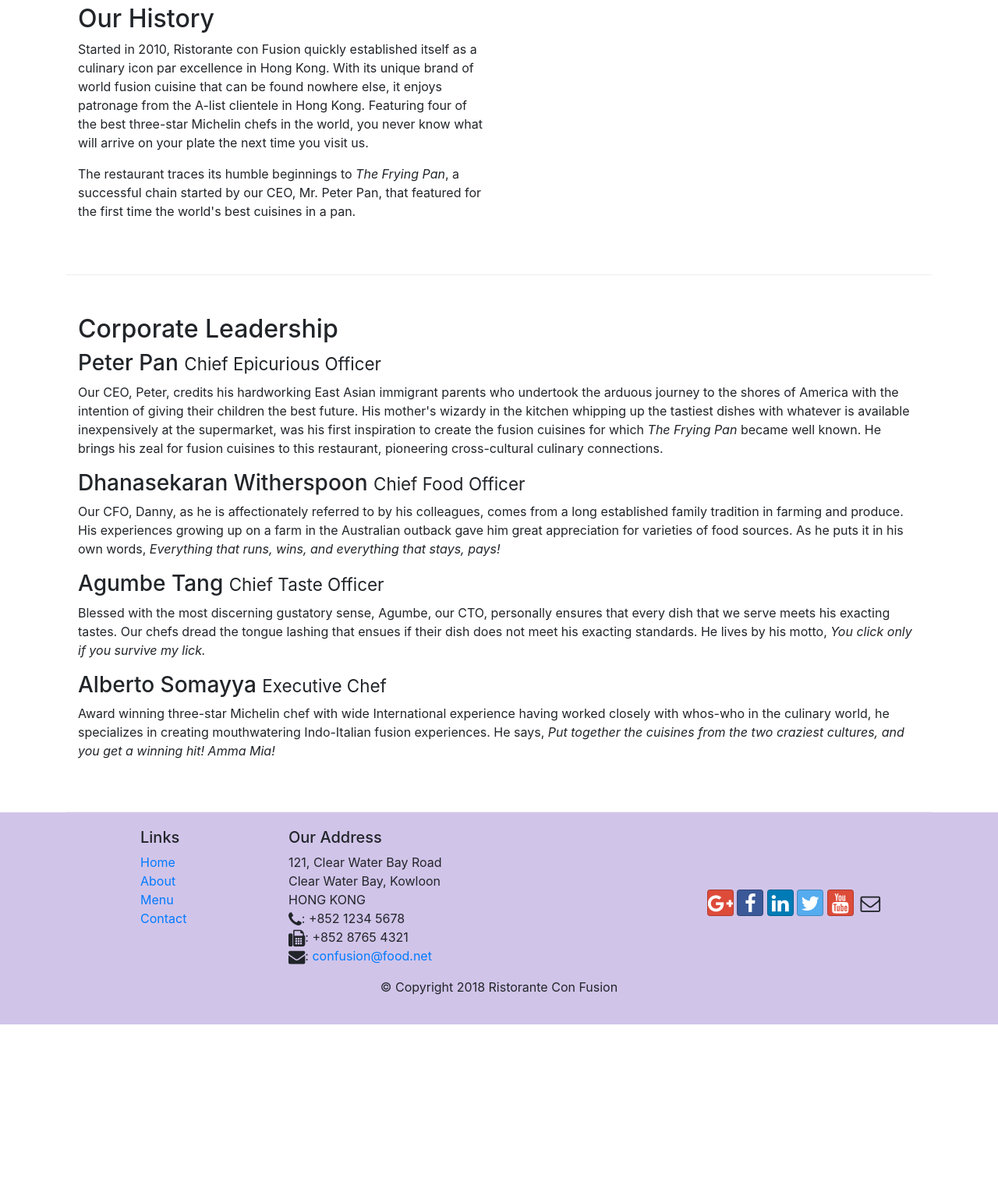
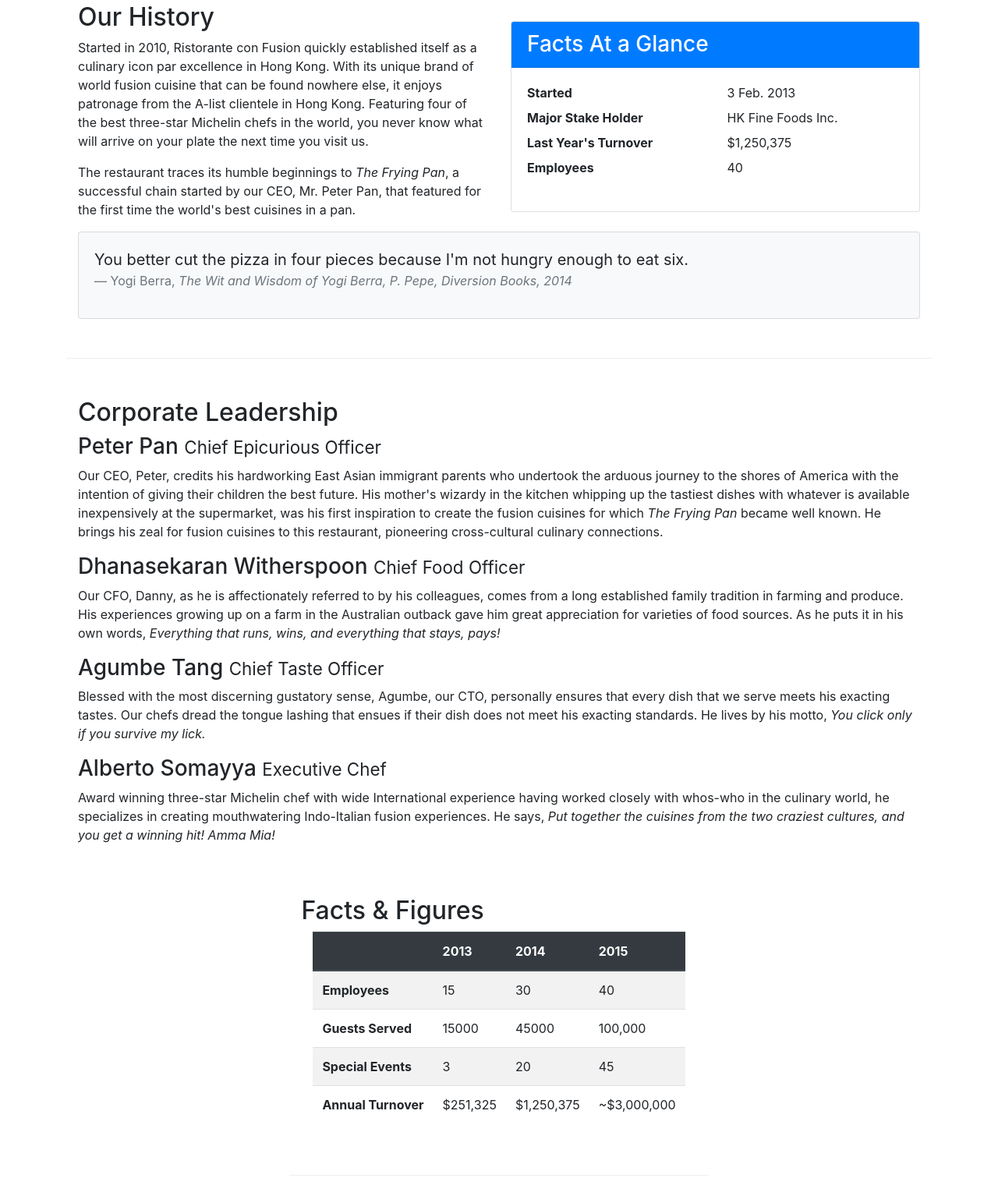
Before and after one commit to naidugova/bootstrapproject, a website: page aboutus.html in a window 1280 px wide. Shown: the part 512-2023 px from the top of the page at 78% size. Before the commit the page ends 1826 px from the top, so only its background shows below. Drawn offline with nearby package versions, Linux system fonts and the light colour scheme.

Commit message:
Added tables and cards

```diff
--- a/aboutus.html
+++ b/aboutus.html
@@ -60,7 +60,34 @@
                 <p>Started in 2010, Ristorante con Fusion quickly established itself as a culinary icon par excellence in Hong Kong. With its unique brand of world fusion cuisine that can be found nowhere else, it enjoys patronage from the A-list clientele in Hong Kong.  Featuring four of the best three-star Michelin chefs in the world, you never know what will arrive on your plate the next time you visit us.</p>
                 <p>The restaurant traces its humble beginnings to <em>The Frying Pan</em>, a successful chain started by our CEO, Mr. Peter Pan, that featured for the first time the world's best cuisines in a pan.</p>
             </div>
-            <div>
+            <div class="col-12 col-sm-6">
+                <div class="card">
+                    <h3 class="card-header bg-primary text-white">Facts At a Glance</h3>
+                    <div class="card-body">
+                        <dl class="row">
+                            <dt class="col-6">Started</dt>
+                            <dd class="col-6">3 Feb. 2013</dd>
+                            <dt class="col-6">Major Stake Holder</dt>
+                            <dd class="col-6">HK Fine Foods Inc.</dd>
+                            <dt class="col-6">Last Year's Turnover</dt>
+                            <dd class="col-6">$1,250,375</dd>
+                            <dt class="col-6">Employees</dt>
+                            <dd class="col-6">40</dd>
+                        </dl>
+                    </div>
+                </div>
+            </div>
+            <div class="col-12">
+                <div class="card card-body bg-light">
+                    <blockquote class="blockquote">
+                        <p class="mb-0">You better cut the pizza in four pieces because
+                            I'm not hungry enough to eat six.</p>
+                        <footer class="blockquote-footer">Yogi Berra,
+                            <cite title="Source Title">The Wit and Wisdom of Yogi Berra,
+                            P. Pepe, Diversion Books, 2014</cite>
+                        </footer>
+                    </blockquote>
+                </div>
             </div>
         </div>
 
@@ -75,6 +102,49 @@
                 <p class="d-none d-sm-block">Blessed with the most discerning gustatory sense, Agumbe, our CTO, personally ensures that every dish that we serve meets his exacting tastes. Our chefs dread the tongue lashing that ensues if their dish does not meet his exacting standards. He lives by his motto, <em>You click only if you survive my lick.</em></p>
                 <h3>Alberto Somayya <small>Executive Chef</small></h3>
                 <p class="d-none d-sm-block">Award winning three-star Michelin chef with wide International experience having worked closely with whos-who in the culinary world, he specializes in creating mouthwatering Indo-Italian fusion experiences. He says, <em>Put together the cuisines from the two craziest cultures, and you get a winning hit! Amma Mia!</em></p>
+            </div>
+            <div class="row row-content">
+                <div class="col-12">
+                    <h2>Facts &amp; Figures</h2>
+                    <div class="table-responsive col-9 col-sm-12">
+                        <table class="table table-striped">
+                            <thead class="thead-dark">
+                                <tr>
+                                    <th>&nbsp;</th>
+                                    <th>2013</th>
+                                    <th>2014</th>
+                                    <th>2015</th>
+                                </tr>
+                            </thead>
+                            <tbody>
+                                <tr>
+                                    <th>Employees</th>
+                                    <td>15</td>
+                                    <td>30</td>
+                                    <td>40</td>
+                                </tr>
+                                <tr>
+                                    <th>Guests Served</th>
+                                    <td>15000</td>
+                                    <td>45000</td>
+                                    <td>100,000</td>
+                                </tr>
+                                <tr>
+                                    <th>Special Events</th>
+                                    <td>3</td>
+                                    <td>20</td>
+                                <td>45</td>
+                                </tr>
+                                <tr>
+                                    <th>Annual Turnover</th>
+                                    <td>$251,325</td>
+                                    <td>$1,250,375</td>
+                                    <td>~$3,000,000</td>
+                                </tr>
+                            </tbody>
+                        </table>
+                    </div>
+                </div>
             </div>
         </div>
     </div>
```
